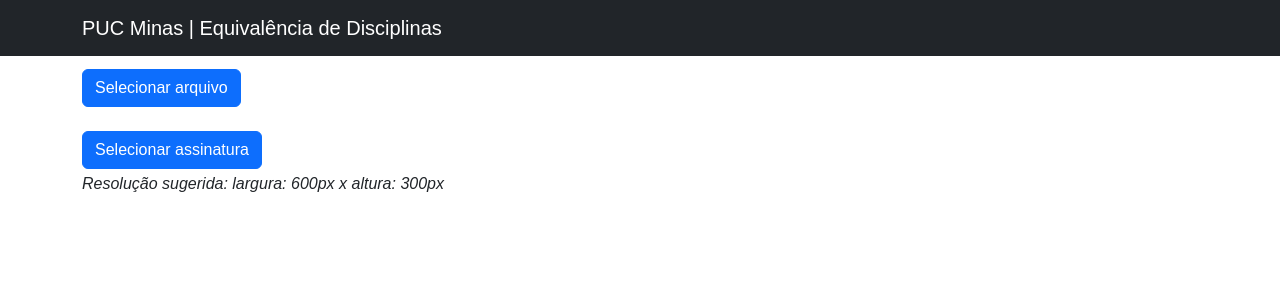
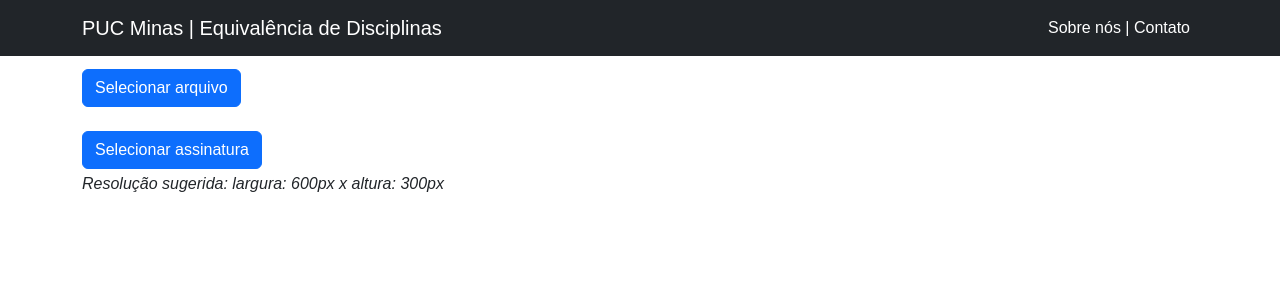
Before and after one commit to danielSbastos/puc-equivalencia-disciplinas, a React (Create React App) app in the folder web/: page / in a window 1280 px wide. Shown: the top 300 px of the page. Built offline with nearby package versions, Linux system fonts and the light colour scheme.

Commit message:
Add about us section

```diff
--- /dev/null
+++ b/web/src/About.js
@@ -0,0 +1,32 @@
+import React, { useState } from 'react';
+import Button from 'react-bootstrap/Button';
+import Modal from 'react-bootstrap/Modal';
+
+function About() {
+  const [show, setShow] = useState(false);
+
+  const handleClose = () => setShow(false);
+  const handleShow = () => setShow(true);
+
+  return (
+    <>
+      <span onClick={handleShow}>
+        Sobre nós | Contato
+      </span>
+
+      <Modal show={show} onHide={handleClose} backdrop='static'>
+        <Modal.Header closeButton>
+          <Modal.Title>Sobre nós | Contato</Modal.Title>
+        </Modal.Header>
+        <Modal.Body>
+            Sistema desenvolvido por <a onClick="window.open('https://www.linkedin.com/in/daniel-schlickmann-bastos-717ba9141/', '_blank')" target="_blank" href="https://www.linkedin.com/in/daniel-schlickmann-bastos-717ba9141/">Daniel S. Bastos</a>, aluno de graduação da Ciência de Computação
+            da Praça da Liberdade, junto com o coordenador <a onClick="window.open('https://www.linkedin.com/in/felipecunhabh/', '_blank')" target="_blank" href="https://www.linkedin.com/in/felipecunhabh/">Felipe Domingos da Cunha</a>.
+            <br /><br />
+            Contato: <a onClick="window.open('mailto: ccomp.praca@pucminas.br', '_blank')" href="mailto: ccomp.praca@pucminas.br">ccomp.praca@pucminas.br</a>
+        </Modal.Body>
+      </Modal>
+    </>
+  );
+}
+
+export default About;
--- a/web/src/App.css
+++ b/web/src/App.css
@@ -33,3 +33,7 @@ table, thead, tbody, th, td {
 .th-large {
   width: 40%;
 }
+
+.sobre {
+  color: white;
+}
--- a/web/src/App.js
+++ b/web/src/App.js
@@ -15,6 +15,8 @@ import './App.css';
 
 import XlsImporter from './XlsImporter';
 import PdfExporter from './PdfExporter';
+import About from './About';
+
 const subjectsInitState = {}
 
 function App() {
@@ -190,6 +192,11 @@ function App() {
             </>
             }
           </Nav>
+          <Nav>
+            <Nav.Link className="sobre">
+              <About />
+            </Nav.Link>
+          </Nav>
         </Container>
       </Navbar>
       <Container fluid="lg">
```
Lines whose indentation alone changed are shown as unchanged.
